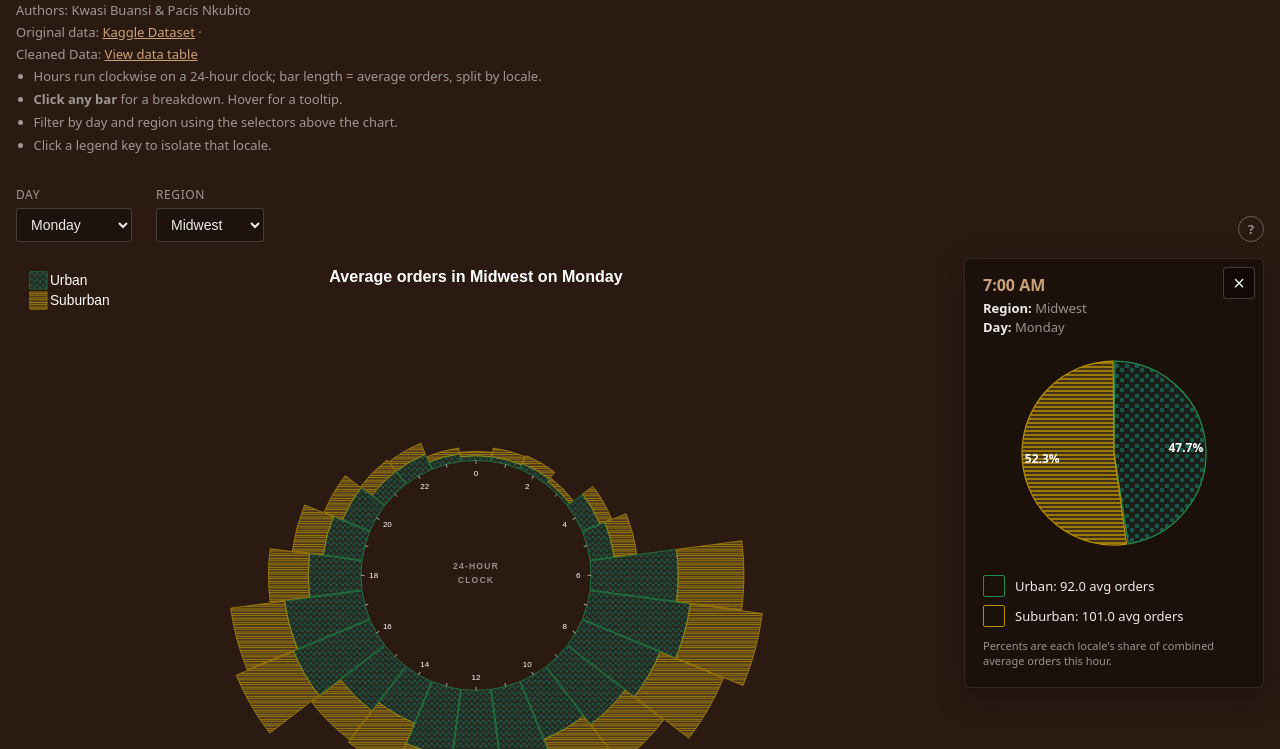
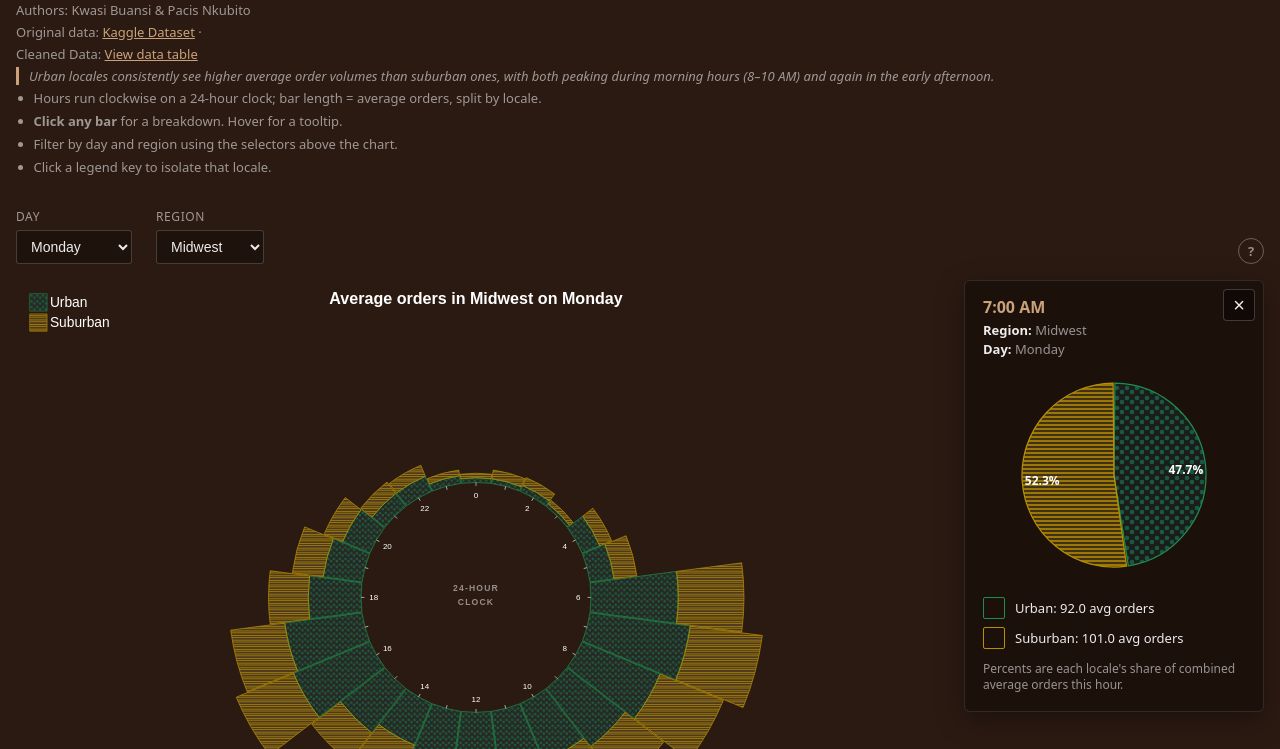
Before and after one commit to KwBuansi/CSC-362-Final-Project, a plain HTML site: page index.html in a window 1280 px wide. Shown: the part 51-800 px from the top of the page. Drawn offline with nearby package versions, Linux system fonts and the light colour scheme.

Commit message:
Changed font size to match at least 12px

```diff
--- a/index.html
+++ b/index.html
@@ -15,6 +15,7 @@
         <p>Authors: Kwasi Buansi &amp; Pacis Nkubito</p>
         <p>Original data: <a href="https://www.kaggle.com/datasets/likithagedipudi/starbucks-customer-ordering-patterns?resource=download">Kaggle Dataset</a> &middot; </p>
         <p>Cleaned Data: <a href="./data/table.html">View data table</a></p>
+        <p class="takeaway">Urban locales consistently see higher average order volumes than suburban ones, with both peaking during morning hours (8–10 AM) and again in the early afternoon.</p>
         <ul>
           <li>Hours run clockwise on a 24-hour clock; bar length = average orders, split by locale.</li>
           <li><strong>Click any bar</strong> for a breakdown. Hover for a tooltip.</li>
--- a/src/styles.css
+++ b/src/styles.css
@@ -101,6 +101,15 @@ h1 {
   color: var(--muted);
 }
 
+.takeaway {
+  margin: 8px 0 0;
+  font-size: 14px;
+  color: var(--text);
+  font-style: italic;
+  border-left: 3px solid var(--accent);
+  padding-left: 10px;
+}
+
 .app-header ul {
   margin: 4px 0 0;
   padding-left: 1.35em;
@@ -190,7 +199,7 @@ a:hover {
 
 .tips-title {
   margin: 0 0 8px;
-  font-size: 11px;
+  font-size: 12px;
   font-weight: 700;
   letter-spacing: 0.8px;
   text-transform: uppercase;
@@ -370,7 +379,7 @@ select:focus-visible {
 
 .hour-detail-hint {
   margin: 12px 0 0;
-  font-size: 11px;
+  font-size: 12px;
   color: var(--muted);
   line-height: 1.35;
 }
```
